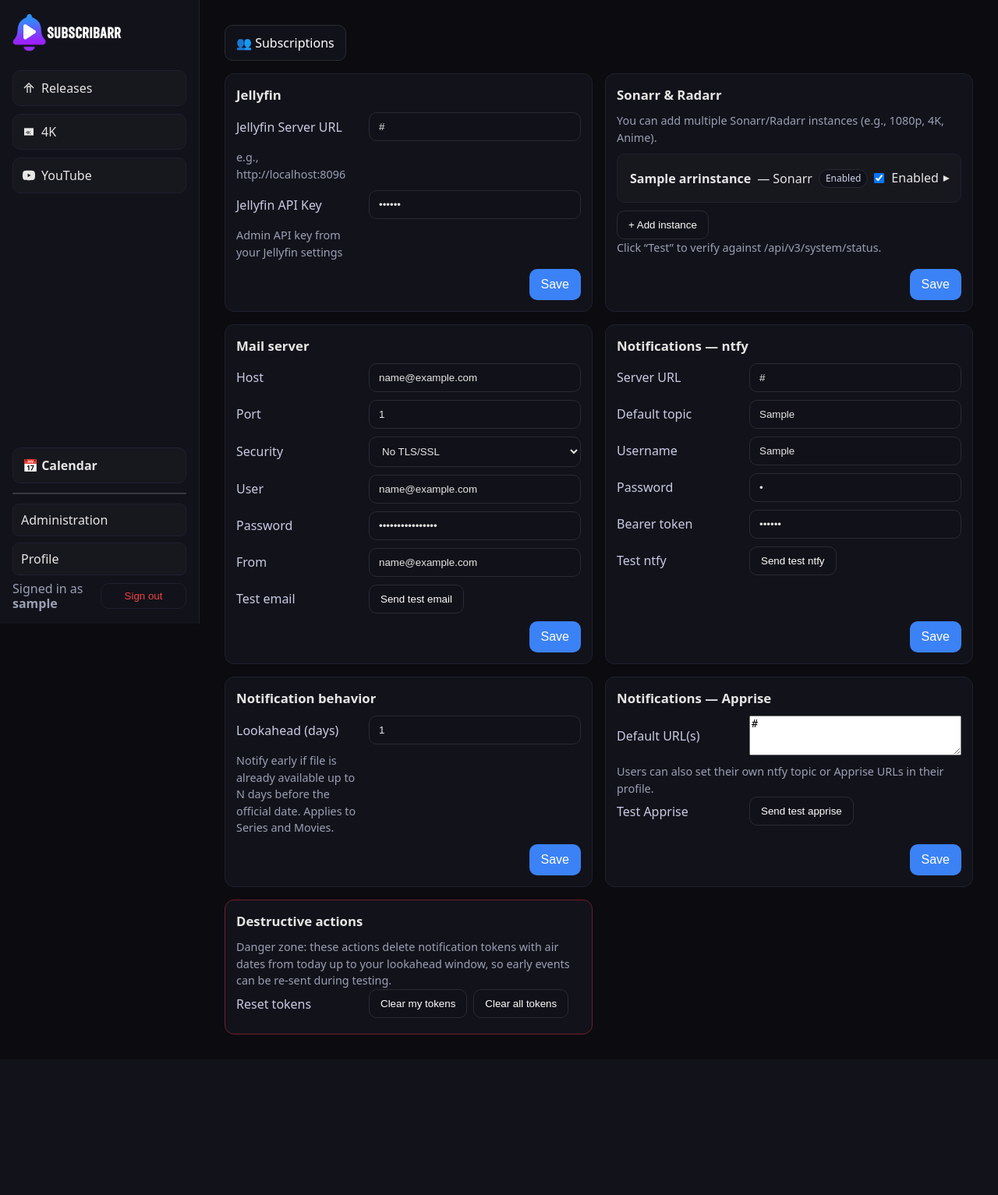
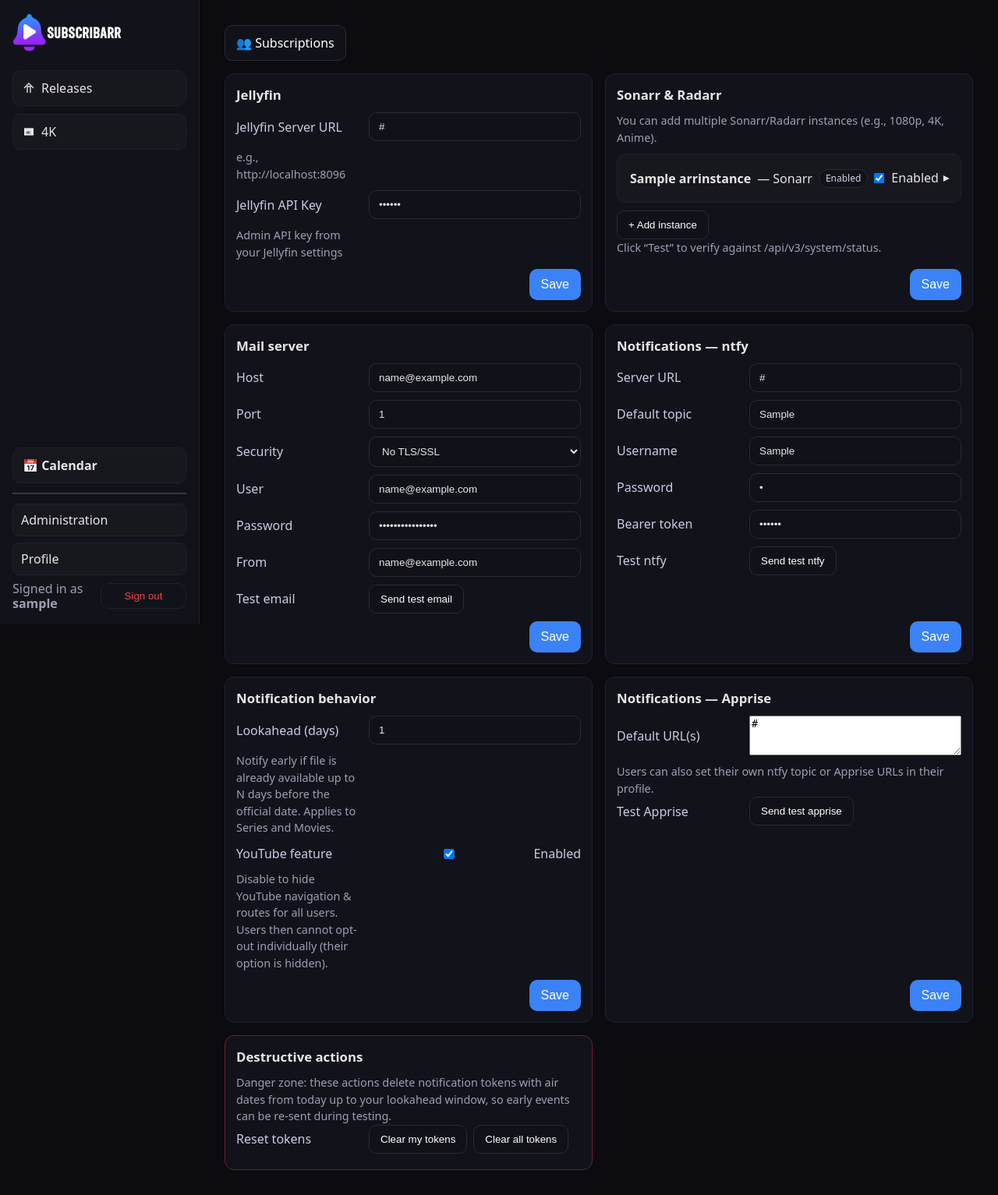
Before and after one commit to jschaufuss/subscribarr, a Django app: page /settings/ in a window 1280 px wide. Shown: the whole page at 78% size. Before the commit the page ends 1327 px from the top, so only its background shows below. Run offline with Django 5.2, Linux system fonts and the light colour scheme; a user stored in the database is signed in; tables that the repository leaves empty hold one stand-in row (values such as "Sample post").

Commit message:
added hide youtube #15

```diff
--- a/accounts/forms.py
+++ b/accounts/forms.py
@@ -9,7 +9,7 @@ class CustomUserChangeForm(UserChangeForm):
 
     class Meta:
         model = User
-        fields = ('email', 'notification_channel', 'ntfy_topic', 'apprise_url')
+        fields = ('email', 'notification_channel', 'ntfy_topic', 'apprise_url', 'hide_youtube')
         widgets = {
             'email': forms.EmailInput(attrs={'class': 'text-input', 'placeholder': 'Email address'}),
             'ntfy_topic': forms.TextInput(attrs={'class': 'text-input', 'placeholder': 'ntfy topic (optional)'}),
--- a/accounts/models.py
+++ b/accounts/models.py
@@ -35,6 +35,9 @@ class User(AbstractUser):
     ntfy_topic = models.CharField(max_length=200, blank=True, null=True)
     apprise_url = models.TextField(blank=True, null=True)
 
+    # Per-user UI preferences
+    hide_youtube = models.BooleanField(default=False, help_text="Hide YouTube feature in navigation for this user only.")
+
     def check_jellyfin_admin(self):
         """Check if user is Jellyfin admin on the server"""
         from accounts.utils import JellyfinClient
--- /dev/null
+++ b/settingspanel/context_processors.py
@@ -0,0 +1,19 @@
+from .models import AppSettings
+
+def feature_flags(request):
+    try:
+        cfg = AppSettings.current()
+        youtube_enabled = bool(getattr(cfg, 'youtube_enabled', True))
+    except Exception:
+        youtube_enabled = True
+    hide_user = False
+    try:
+        if request.user.is_authenticated and getattr(request.user, 'hide_youtube', False):
+            hide_user = True
+    except Exception:
+        hide_user = False
+    return {
+        'YOUTUBE_GLOBAL_ENABLED': youtube_enabled,
+        'YOUTUBE_USER_HIDDEN': hide_user,
+        'SHOW_YOUTUBE_UI': youtube_enabled and not hide_user,
+    }
--- a/settingspanel/forms.py
+++ b/settingspanel/forms.py
@@ -85,6 +85,7 @@ class NotificationSettingsForm(forms.Form):
         label="Lookahead (days)", required=False, min_value=0, max_value=30,
         help_text="Consider items up to N days in the future for notifications if file is already available."
     )
+    youtube_enabled = forms.BooleanField(label="Enable YouTube feature", required=False)
 
 class MailSettingsForm(forms.Form):
     mail_host = forms.CharField(label="Mail Host", required=False)
--- a/settingspanel/models.py
+++ b/settingspanel/models.py
@@ -47,6 +47,9 @@ class AppSettings(models.Model):
     # Notification behavior
     notify_lookahead_days = models.PositiveSmallIntegerField(default=1, help_text="How many days ahead to consider for notifications (early availability). Set to 0 or 1 for only today.")
 
+    # Feature flags
+    youtube_enabled = models.BooleanField(default=True, help_text="Enable the YouTube subscription feature globally (navigation + routes).")
+
     updated_at = models.DateTimeField(auto_now=True)
 
     def __str__(self):
--- a/settingspanel/templates/settingspanel/settings.html
+++ b/settingspanel/templates/settingspanel/settings.html
@@ -142,6 +142,13 @@
                         <label>Lookahead (days)</label>
                         {{ notify_form.notify_lookahead_days }}
                         <div class="help">Notify early if file is already available up to N days before the official date. Applies to Series and Movies.</div>
+                    </div>
+                    <div class="row">
+                        <label>YouTube feature</label>
+                        <label style="display:inline-flex;align-items:center;gap:6px;">
+                            {{ notify_form.youtube_enabled }} <span>Enabled</span>
+                        </label>
+                        <div class="help">Disable to hide YouTube navigation & routes for all users. Users then cannot opt-out individually (their option is hidden).</div>
                     </div>
                     <div class="card-actions">
                         <button class="btn btn-primary" type="submit">Save</button>
@@ -359,34 +366,40 @@
                 .catch(err=>notify(`Reset error: ${String(err)}`,'error'))
                 .finally(()=>{ if(btn) btn.disabled=false; });
         }
-    // Intercept form submit to show toast when server responds with same page (status 200)
-    (function(){
+    // Intercept form submit for AJAX save and immediate UI toggle update
+    (function initAjaxSettings(){
         const form = document.getElementById('settings-form');
         if(!form) return;
         form.addEventListener('submit', function(ev){
-            // Allow normal submit if no fetch support
-            if(!window.fetch) return;
+            if(!window.fetch) return; // fallback to normal submit
             ev.preventDefault();
             const fd = new FormData(form);
             const submitBtn = form.querySelector('button[type="submit"]');
             const prevTxt = submitBtn ? submitBtn.textContent : '';
             if(submitBtn){ submitBtn.disabled = true; submitBtn.textContent = 'Saving…'; }
-            fetch(form.action || window.location.href, {
-                method: 'POST',
-                body: fd,
-                headers: { 'X-Requested-With':'fetch' }
-            }).then(r=> r.text().then(html => ({ ok: r.ok, html })))
+            const prevYoutubeEnabled = !!document.querySelector('#id_youtube_enabled:checked');
+            fetch(form.action || window.location.href, { method:'POST', body: fd, headers:{'X-Requested-With':'fetch'} })
+            .then(r=> r.text().then(html => ({ ok: r.ok, html })))
             .then(res => {
                 if(!res.ok){ notify('Save failed (HTTP '+ (res.status||'error') +')','error'); return; }
-                // Replace only the form area to reflect validation errors or new state
                 const parser = new DOMParser();
                 const doc = parser.parseFromString(res.html, 'text/html');
                 const newForm = doc.querySelector('#settings-form');
                 if(newForm){
                     form.replaceWith(newForm);
                     notify('Settings saved','success');
+                    // Re-bind after replacement
+                    initAjaxSettings();
+                    // Detect new youtube state
+                    const newYoutubeEnabled = !!document.querySelector('#id_youtube_enabled:checked');
+                    if(prevYoutubeEnabled && !newYoutubeEnabled){
+                        // Hide nav links immediately
+                        document.querySelectorAll('.nav-youtube, .side-youtube').forEach(el=> el && (el.style.display='none'));
+                    } else if(!prevYoutubeEnabled && newYoutubeEnabled){
+                        // If re-enabled we just reload to show links via template flag
+                        window.location.reload();
+                    }
                 } else {
-                    // Fallback full reload if structure changed
                     notify('Settings saved','success');
                     window.location.reload();
                 }
--- a/settingspanel/views.py
+++ b/settingspanel/views.py
@@ -336,6 +336,7 @@ class SettingsView(View):
                 "ntfy_token": cfg.ntfy_token or "",
                 "apprise_default_url": cfg.apprise_default_url or "",
                 "notify_lookahead_days": cfg.notify_lookahead_days or 1,
+                "youtube_enabled": cfg.youtube_enabled,
             }),
         })
 
@@ -385,6 +386,7 @@ class SettingsView(View):
         cfg.ntfy_password      = notify_form.cleaned_data.get("ntfy_password") or None
         cfg.ntfy_token         = notify_form.cleaned_data.get("ntfy_token") or None
         cfg.apprise_default_url = notify_form.cleaned_data.get("apprise_default_url") or None
+        cfg.youtube_enabled = bool(notify_form.cleaned_data.get("youtube_enabled"))
         # Notification behavior
         nad = notify_form.cleaned_data.get("notify_lookahead_days")
         try:
--- a/subscribarr/settings.py
+++ b/subscribarr/settings.py
@@ -71,6 +71,7 @@ TEMPLATES = [
                 'django.template.context_processors.request',
                 'django.contrib.auth.context_processors.auth',
                 'django.contrib.messages.context_processors.messages',
+                'settingspanel.context_processors.feature_flags',
             ],
         },
     },
--- a/templates/base.html
+++ b/templates/base.html
@@ -39,12 +39,14 @@ if(!window.notify){
                     </svg>
                     4K
                 </a>
+                {% if SHOW_YOUTUBE_UI %}
                 <a href="{% url 'youtube:index' %}" class="nav-youtube">
                     <svg width="16" height="16" viewBox="0 0 24 24" fill="currentColor" aria-hidden="true">
                         <path d="M23.5 6.2a4 4 0 0 0-2.8-2.8C18.9 2.8 12 2.8 12 2.8s-6.9 0-8.7.6A4 4 0 0 0 .5 6.2 41.8 41.8 0 0 0 0 12c0 1.9.1 3.9.5 5.8a4 4 0 0 0 2.8 2.8c1.8.6 8.7.6 8.7.6s6.9 0 8.7-.6a4 4 0 0 0 2.8-2.8c.4-1.9.5-3.9.5-5.8 0-1.9-.1-3.9-.5-5.8zM9.8 15.5V8.5L15.8 12l-6 3.5z"/>
                     </svg>
                     YouTube
                 </a>
+                {% endif %}
                 <a href="/calendar/" class="nav-calendar">📅 Calendar</a>
                 <a href="{% url 'accounts:profile' %}" class="nav-profile">
                     <svg width="16" height="16" viewBox="0 0 24 24" fill="none" stroke="currentColor" stroke-width="2">
@@ -110,12 +112,14 @@ if(!window.notify){
                         </svg>
                         4K
                     </a>
-                    <a href="{% url 'youtube:index' %}">
+                    {% if SHOW_YOUTUBE_UI %}
+                    <a href="{% url 'youtube:index' %}" class="side-youtube">
                         <svg width="16" height="16" viewBox="0 0 24 24" fill="currentColor" aria-hidden="true">
                             <path d="M23.5 6.2a4 4 0 0 0-2.8-2.8C18.9 2.8 12 2.8 12 2.8s-6.9 0-8.7.6A4 4 0 0 0 .5 6.2 41.8 41.8 0 0 0 0 12c0 1.9.1 3.9.5 5.8a4 4 0 0 0 2.8 2.8c1.8.6 8.7.6 8.7.6s6.9 0 8.7-.6a4 4 0 0 0 2.8-2.8c.4-1.9.5-3.9.5-5.8 0-1.9-.1-3.9-.5-5.8zM9.8 15.5V8.5L15.8 12l-6 3.5z"/>
                         </svg>
                         YouTube
                     </a>
+                    {% endif %}
                 </nav>
                 <div class="side-bottom">
                     <a href="/calendar/" class="calendar-link">📅 Calendar</a>
```
Also changed, not shown: accounts/templates/accounts/profile.html (+10 -0 lines), settingspanel/templates/settingspanel/subscriptions.html (+16 -6 lines), youtube/views.py (+9 -0 lines), accounts/migrations/0004_user_hide_youtube.py (added), settingspanel/migrations/0008_appsettings_youtube_enabled.py (added).
